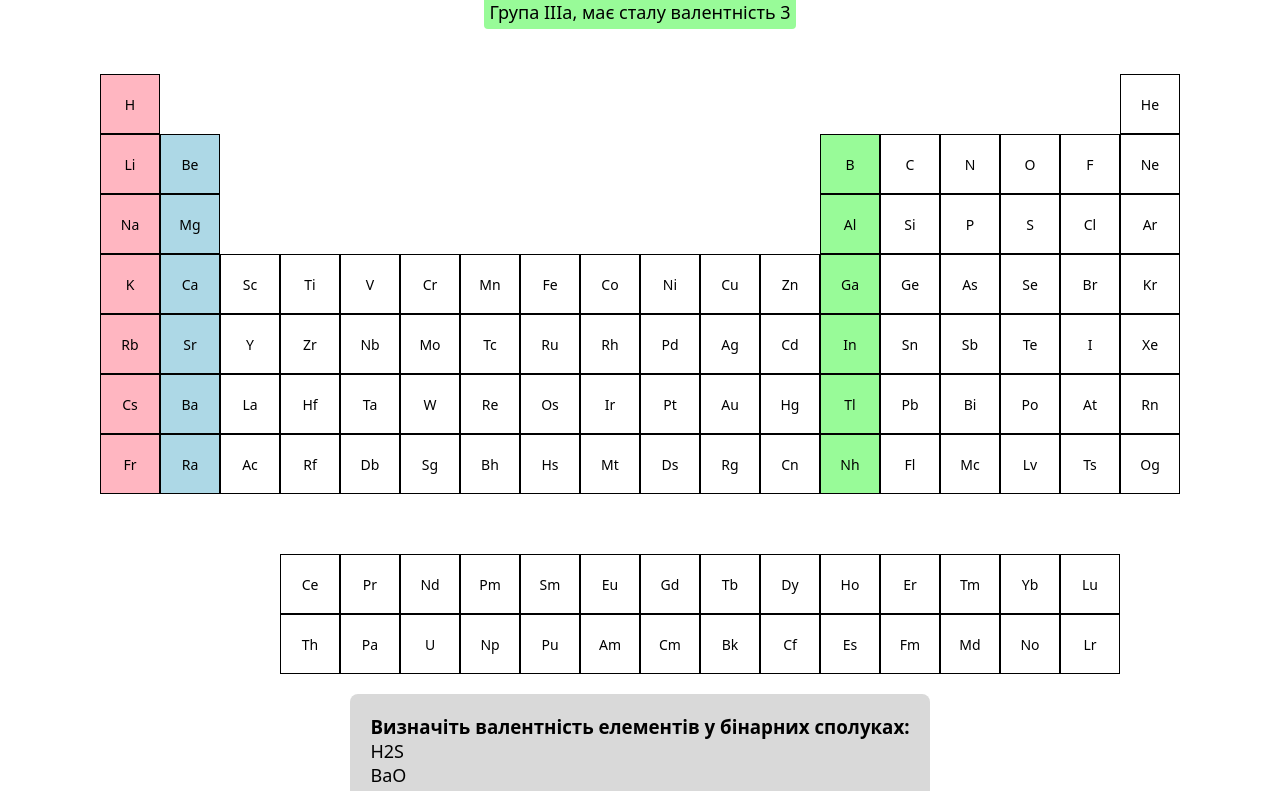
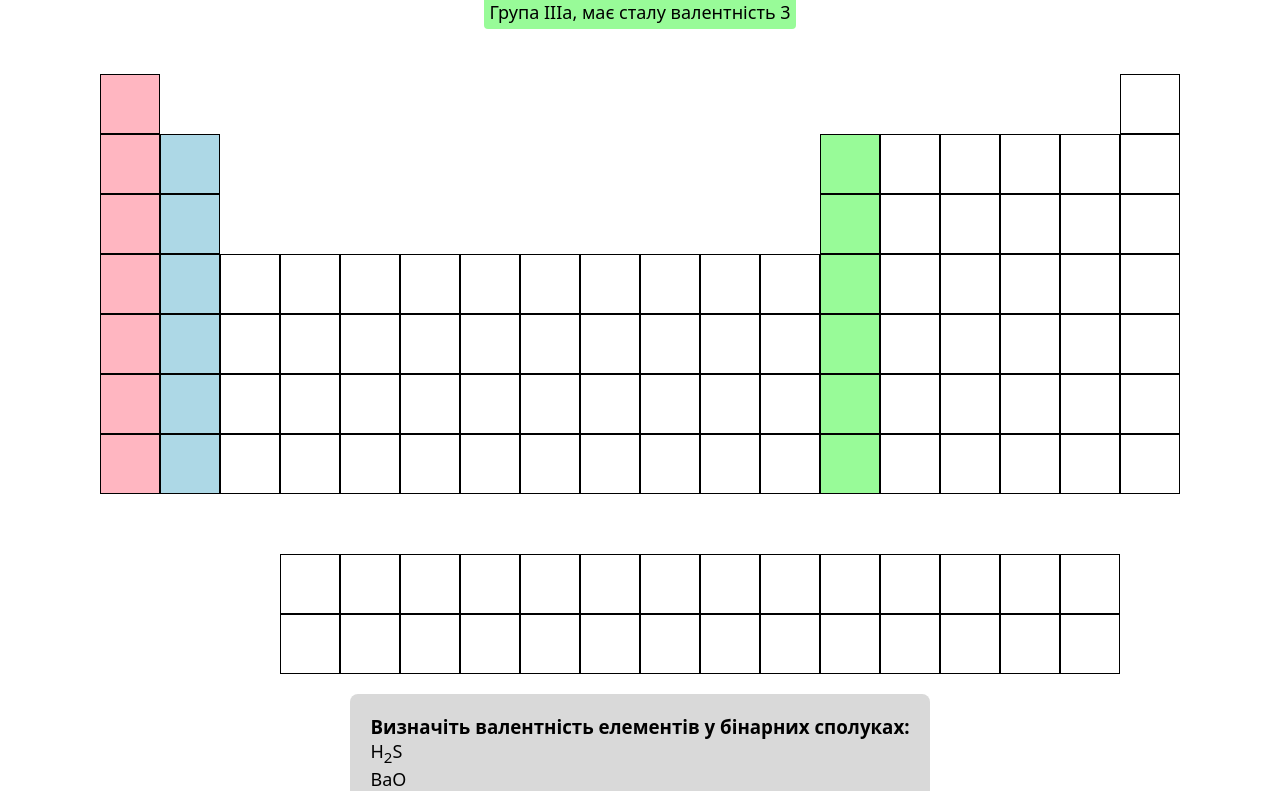
Before and after one commit to MishaDvali/Awesome-chemistry, a Next.js app: page /paragraphs/Valentnist/intro in a window 1280 px wide. Shown: the part 1821-2612 px from the top of the page. Built offline with nearby package versions, Linux system fonts and the light colour scheme.

Commit message:
fixed stuff

```diff
--- a/src/app/paragraphs/Valentnist/intro/PeriodicTable.tsx
+++ b/src/app/paragraphs/Valentnist/intro/PeriodicTable.tsx
@@ -140,7 +140,6 @@ const PeriodicTable = () => {
             }}
             onClick={(event) => handleClick(element, event)}
           >
-            {element.symbol}
           </div>
         ))}
       </div>
@@ -165,7 +164,7 @@ const PeriodicTable = () => {
         {compounds && compounds.map((compound, index) => (
           <div key={index} className="compound-task">
             <p onClick={() => handleCompoundClick(compound)}>
-              {compound.formula}
+              <MoleculeNode molecule_formula={compound.formula}/>
             </p>
             {selectedCompound && selectedCompound.formula === compound.formula && (
               <p className="answer">Відповідь: {selectedCompound.answer}</p>
```
